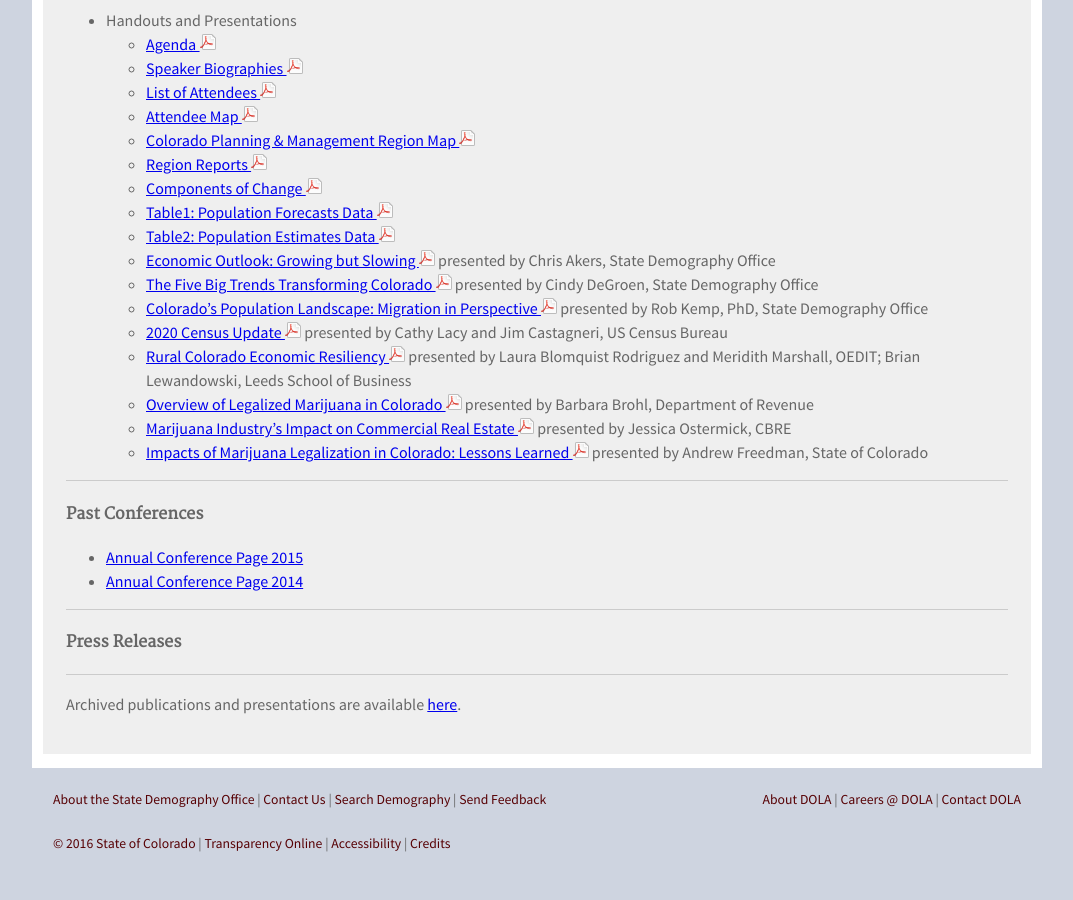
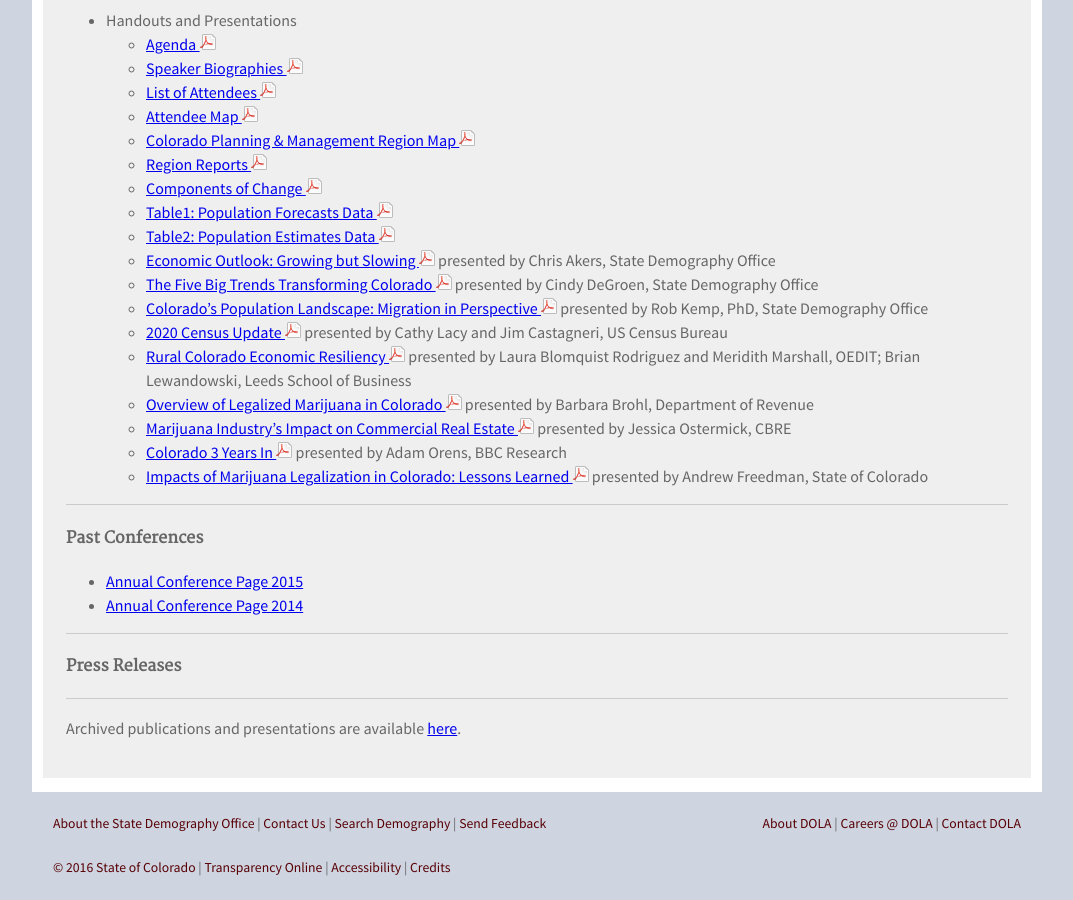
Before and after one commit to TBleess/Website_New, a Jekyll site: the page built from pages/9_Not_in_Menu/publications-and-presentations.md, in a window 1280 px wide and 900 px high, scrolled down 3078 px. Shown: the whole window, without its empty margins (103-1176 px from the left). Built offline with Jekyll 4.4.1, drawn with Linux system fonts in a browser that asks for light colours; before the commit the page ends 3954 px from its top, so only the background shows below that.

Commit message:
Update publications-and-presentations.md

```diff
--- a/pages/9_Not_in_Menu/publications-and-presentations.md
+++ b/pages/9_Not_in_Menu/publications-and-presentations.md
@@ -157,6 +157,7 @@ published: true
   - [Rural Colorado Economic Resiliency ![pdf](/images/page_white_acrobat.png 'download pdf file')](https://drive.google.com/uc?export=download&id=0ByjImPUKASTTY3QyV0VaLVR6STQ) presented by Laura Blomquist Rodriguez and Meridith Marshall, OEDIT; Brian Lewandowski, Leeds School of Business
    - [Overview of Legalized Marijuana in Colorado ![pdf](/images/page_white_acrobat.png 'download pdf file')](https://drive.google.com/uc?export=download&id=0ByjImPUKASTTZ3VqT0hRU05YcFk) presented by Barbara Brohl, Department of Revenue
     - [Marijuana Industry's Impact on Commercial Real Estate ![pdf](/images/page_white_acrobat.png 'download pdf file')](https://drive.google.com/uc?export=download&id=0ByjImPUKASTTUjBRSVRuc0NaZ28) presented by Jessica Ostermick, CBRE
+    - [Colorado 3 Years In ![pdf](/images/page_white_acrobat.png 'download pdf file')](https://drive.google.com/uc?export=download&id=0ByjImPUKASTTNGMwOGRnVEExV2c) presented by Adam Orens, BBC Research
    - [Impacts of Marijuana Legalization in Colorado: Lessons Learned ![pdf](/images/page_white_acrobat.png 'download pdf file')](https://drive.google.com/uc?export=download&id=0ByjImPUKASTTbUxtdDhmdUM1VEE) presented by Andrew Freedman, State of Colorado
 
 
```
